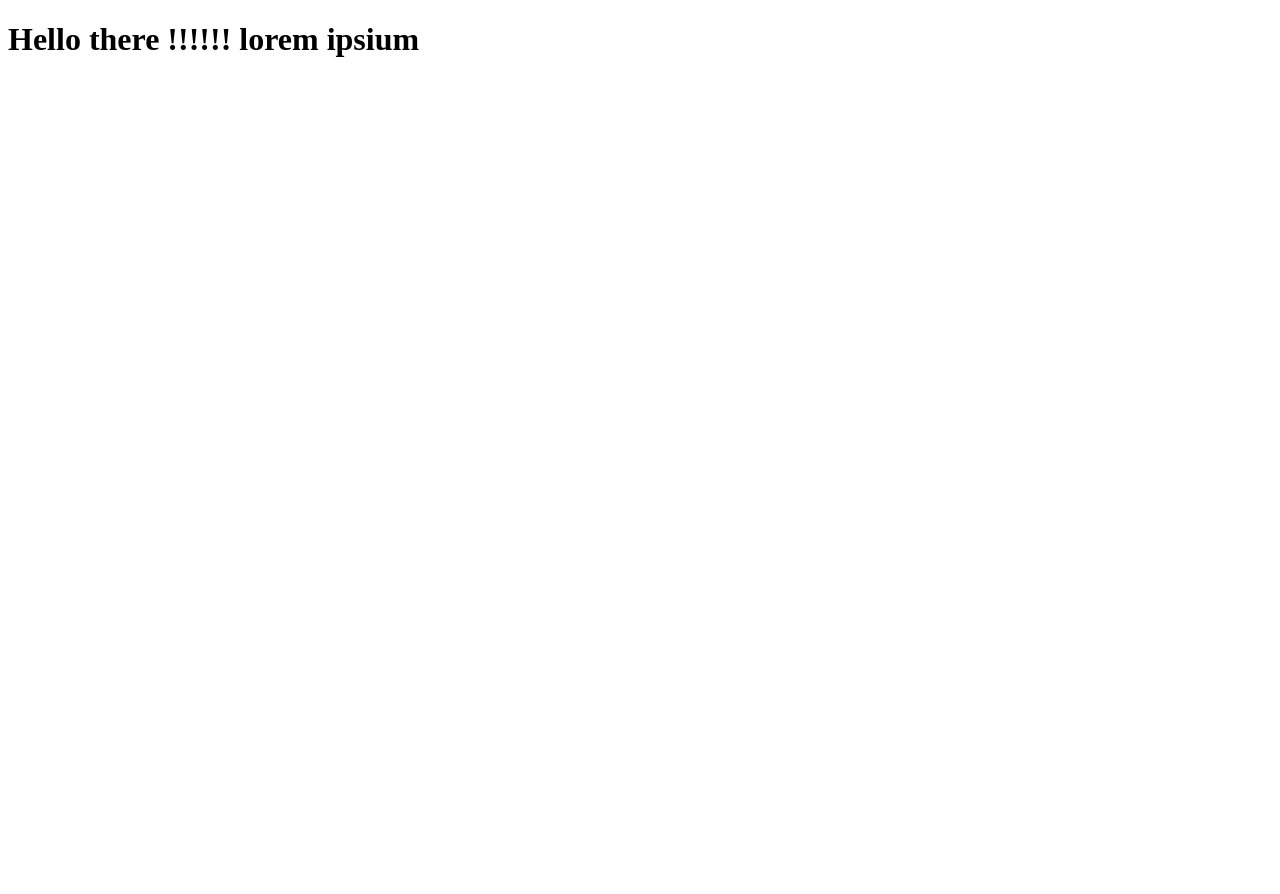
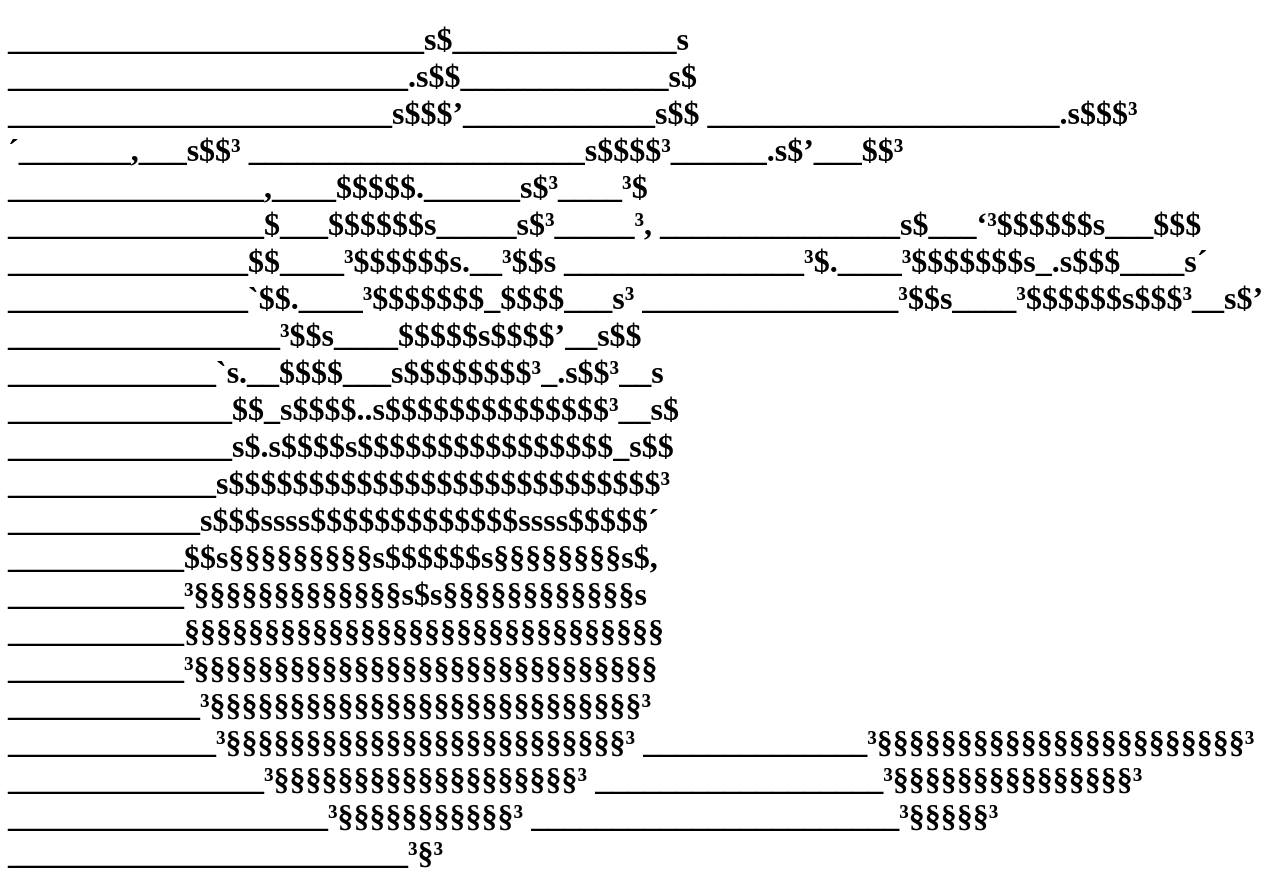
Before and after one commit to roger-roger-svg/Tabnews, a Next.js app: page / in a window 1280 px wide. Before the commit the page ends 800 px from the top, so only its background shows below. Built offline with nearby package versions, Linux system fonts and the light colour scheme.

Commit message:
mundando a frase index

```diff
--- a/pages/index.js
+++ b/pages/index.js
@@ -1,5 +1,35 @@
 function Home() {
-    return <h1>Hello there !!!!!! lorem ipsium</h1>
+    return <h1>__________________________s$______________s
+    _________________________.s$$_____________s$
+    ________________________s$$$’____________s$$
+    ______________________.s$$$³´_______,___s$$³
+    _____________________s$$$$³______.s$’___$$³
+    ________________,____$$$$$.______s$³____³$
+    ________________$___$$$$$$s_____s$³_____³,
+    _______________s$___‘³$$$$$$s___$$$
+    _______________$$____³$$$$$$s.__³$$s
+    _______________³$.____³$$$$$$$s_.s$$$____s´
+    _______________`$$.____³$$$$$$$_$$$$___s³
+    ________________³$$s____³$$$$$$s$$$³__s$’
+    _________________³$$s____$$$$$s$$$$’__s$$
+    _____________`s.__$$$$___s$$$$$$$$³_.s$$³__s
+    ______________$$_s$$$$..s$$$$$$$$$$$$$$³__s$
+    ______________s$.s$$$$s$$$$$$$$$$$$$$$$_s$$
+    _____________s$$$$$$$$$$$$$$$$$$$$$$$$$$$³
+    ____________s$$$ssss$$$$$$$$$$$$$ssss$$$$$´
+    ___________$$s§§§§§§§§§s$$$$$$s§§§§§§§§s$,
+    ___________³§§§§§§§§§§§§§s$s§§§§§§§§§§§§s
+    ___________§§§§§§§§§§§§§§§§§§§§§§§§§§§§§§
+    ___________³§§§§§§§§§§§§§§§§§§§§§§§§§§§§§
+    ____________³§§§§§§§§§§§§§§§§§§§§§§§§§§§³
+    _____________³§§§§§§§§§§§§§§§§§§§§§§§§§³
+    ______________³§§§§§§§§§§§§§§§§§§§§§§§³
+    ________________³§§§§§§§§§§§§§§§§§§§³
+    __________________³§§§§§§§§§§§§§§§³
+    ____________________³§§§§§§§§§§§³
+    _______________________³§§§§§³
+    _________________________³§³
+    </h1>
 }
 
 export default Home;
```
